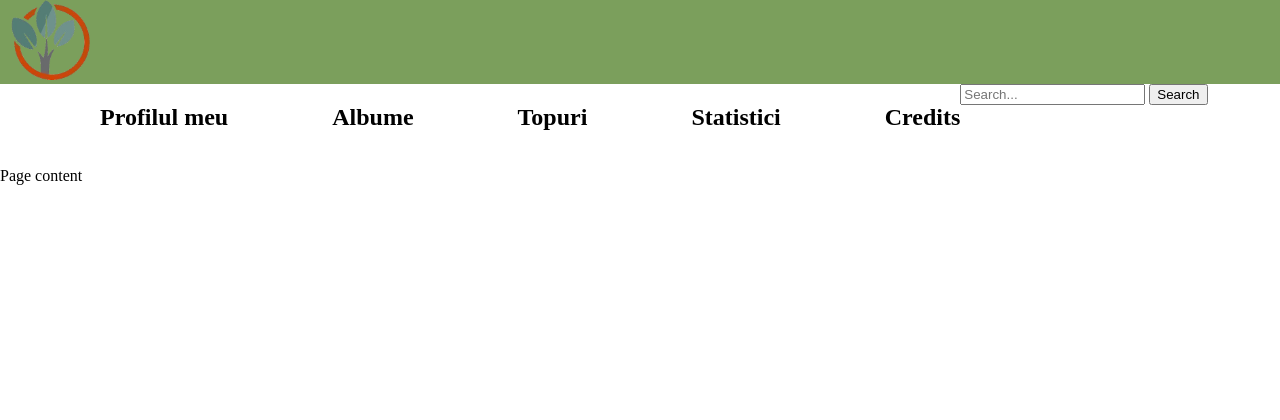
After one commit to tsipoteanu99/PlanOr, a PHP site: page /Sipoteanu/profilulMeu.html in a window 1280 px wide. The commit adds this page. Shown: the top 420 px of the page. Run offline with PHP 8.4, Linux system fonts and the light colour scheme.

Commit message:
logo.png + ajustari navbar in myProfile

```diff
--- /dev/null
+++ b/Sipoteanu/myprofilestyle.css
@@ -0,0 +1,98 @@
+body{
+    background-size: 100% 100%;
+    margin: 0;
+}
+
+.navigation{
+    width: 100%;
+    margin:auto;
+    display: flex;
+
+}
+
+div.content{
+    padding-bottom: 3000px;
+}
+
+.container{
+    width: 100%;
+    background-color:rgb(67, 119, 24, 0.7);
+    margin: auto;
+}
+
+.logoimage{
+    display: inline-block;
+    height: 80px;
+    width: auto;
+   }
+
+   header{
+    text-decoration: none;
+    position: sticky;
+    top:0;
+   }
+
+   header::after {
+    content: '';
+    display: table;
+    clear: both
+}
+
+nav{
+    float: right;
+    height: auto;
+    text-decoration: none;
+}
+
+nav ul{
+    margin:0;
+    padding: 0;
+    list-style: none;
+    font-style: inherit;
+
+}
+
+nav li{
+    display: inline-block;
+    position: relative;
+    margin-left: 100px;
+    text-decoration: none;
+}
+
+nav a{
+    color: black;
+    text-decoration: none;
+
+}
+
+nav a:hover {
+    color: #000;
+}
+
+nav a::before{
+    content: '';
+    display: block;
+    height: 5px;
+    width: 0%;
+    background-color: #444;
+    position: absolute;
+    top: 0;
+    transition: all ease-in-out 250ms;
+   }
+
+nav a:hover::before{
+    width: 100%;
+}
+
+.cautare{
+    height: 40px;
+    padding:10px 0;
+    margin-left: 30px;
+    width: auto;
+    color: white;
+
+}
+
+form.searchbar{
+    justify-content: flex-end;
+}
--- /dev/null
+++ b/Sipoteanu/profilulMeu.html
@@ -0,0 +1,30 @@
+<!DOCTYPE html>
+<html>
+<head>
+    <link rel="stylesheet" type="text/css" href="myprofilestyle.css">
+</head>
+<body>
+    <header>
+        <div class ="container">
+               <a href="../index.html"> <img class="logoimage" src="../logo.png" alt="logo"></a>
+
+         <nav class="navigation">
+
+             <ul>
+                <li><a href="#"><h2>Profilul meu</h2></a> </li>
+                <li><a href="#"><h2>Albume</h2></a> </li>
+                <li><a href="#"><h2>Topuri</h2></a> </li>
+                <li><a href="#"><h2>Statistici</h2></a></li>
+                <li><a href="#"><h2>Credits</h2></a></li>
+             </ul>
+             <form class="searchbar">
+                <input type="search" placeholder="Search...">
+                <input type="submit" value="Search">
+             </form>
+         </nav>
+        </div>
+
+       </header>
+<div class="content"><p>Page content</p></div>
+</body>
+</html>
--- a/login.html
+++ b/login.html
@@ -13,8 +13,8 @@
           <input type="text"  placeholder="Enter Username">
           <p>Password</p>
           <input type="password"  placeholder="Enter Password">
-          <input type="submit"  value="Login">
-          <a href="register.html">Create an account</a>
+          <input type="submit"  value="Login" href="index.html">
+          <a id="acc_create" href="register.html">Create an account</a>
 
 
         </form>
```
Also changed, not shown: FronetendCSS.css (+8 -11 lines), index.html (+11 -6 lines), styles.css (+7 -5 lines), logo.jpg (deleted), logo.png (added).
